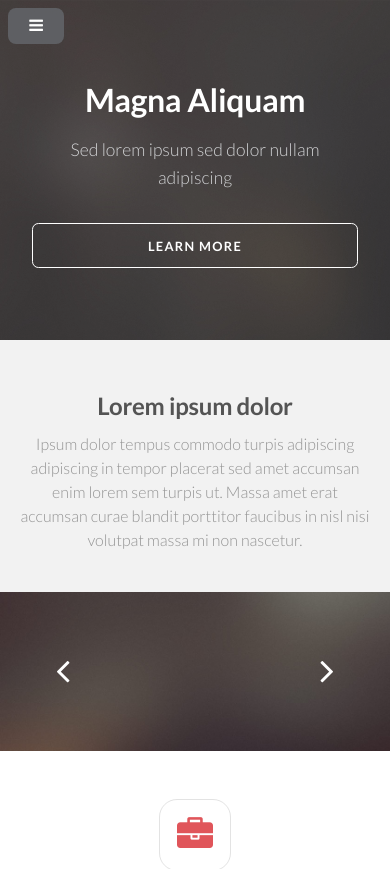
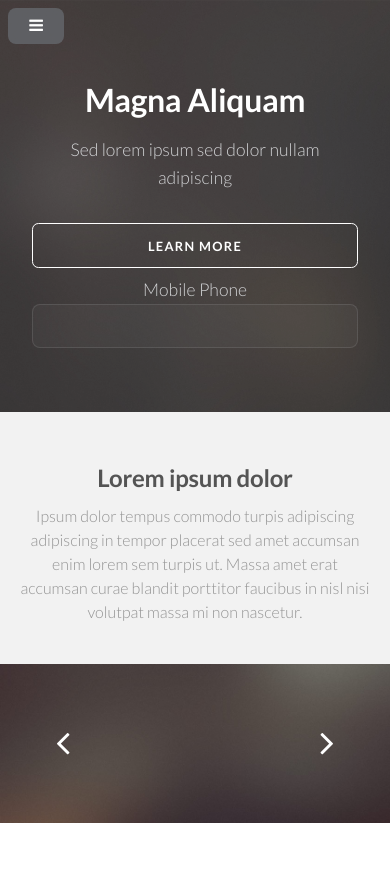
Before and after one commit to Cmarv1/WebPage, a plain HTML site: page index.html in a window 390 px wide. Shown: the top 869 px of the page. Drawn offline with Linux system fonts and the light colour scheme.

Commit message:
Captura Mobile
Se agrega funcionalidad de captura de numero móvil

```diff
--- a/css/style.css
+++ b/css/style.css
@@ -8,6 +8,9 @@
 */
 
 /* Basic */
+	.input_datos{
+		size: 20px;
+	}
 
 	body {
 		background: #fff;
--- a/index.html
+++ b/index.html
@@ -62,6 +62,12 @@
 						<li><a href="#one" class="button big scrolly">Learn More</a></li>
 					</ul>
 				</div>
+				<p>
+					<span>
+						Mobile Phone
+					</span>
+					<input class="input_datos "type="text" name="your_mobile_number" value="">
+				</p>
 			</section>
 
 		<!-- One -->
```
